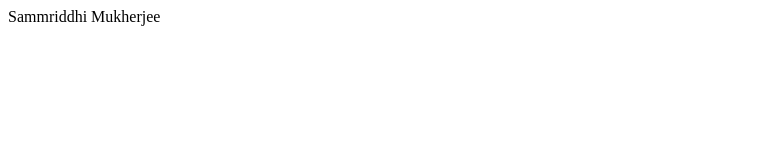
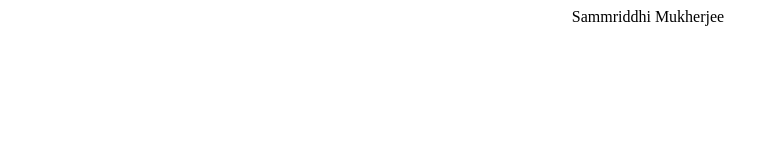
Before and after one commit to sammriddhi/sammriddhi.github.io, a plain HTML site: page index.html in a window 1280 px wide. Shown: the whole page, without its empty margins (0-778 px from the left). Drawn offline with Linux system fonts and the light colour scheme.

Commit message:
Update index.html

```diff
--- a/index.html
+++ b/index.html
@@ -1,7 +1,12 @@
 <html>
 <head>
   <title>Sammriddhi Mukherjee</title>
-</head>
+  <meta name="viewport" content="width=device-width, initial-scale=1.0">
+  <style>
+    body{display:flex;height:100%;width:100%;}
+    .container{margin:0 auto;}
+  </style>
+ </head>
 <body>
   <div class="container">
     Sammriddhi Mukherjee
```
